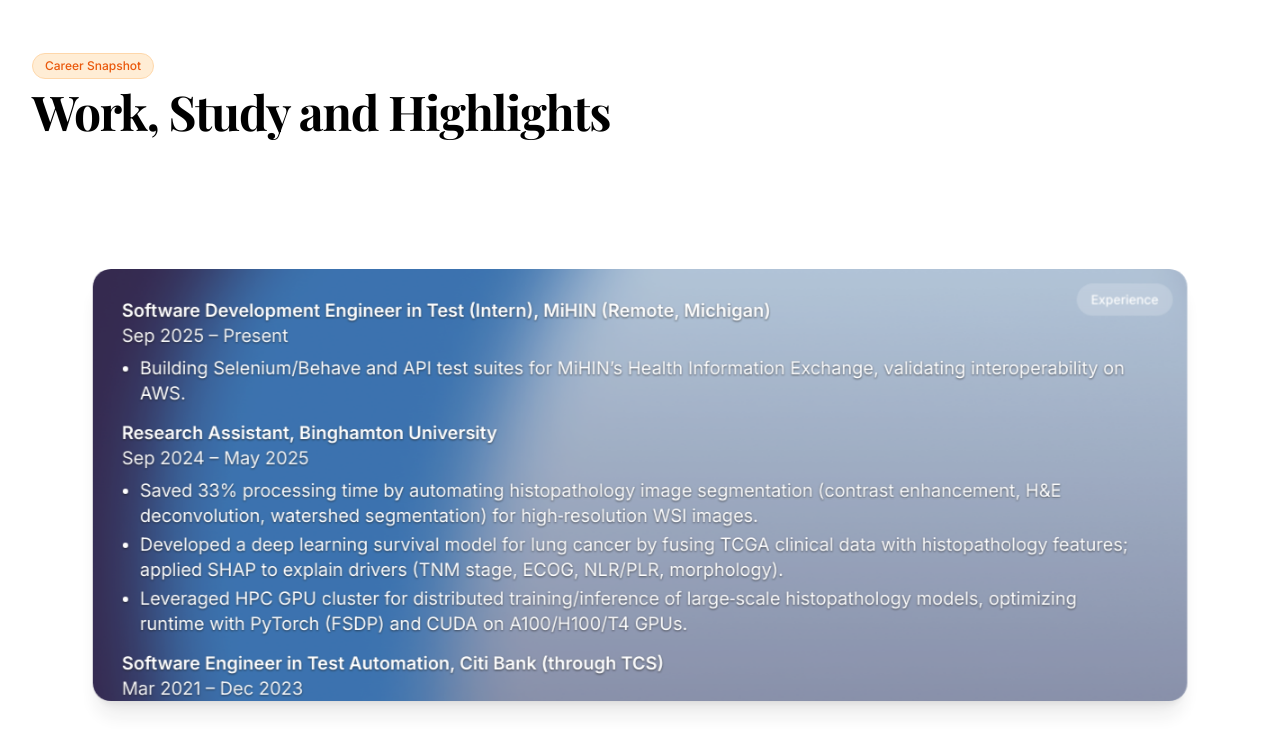
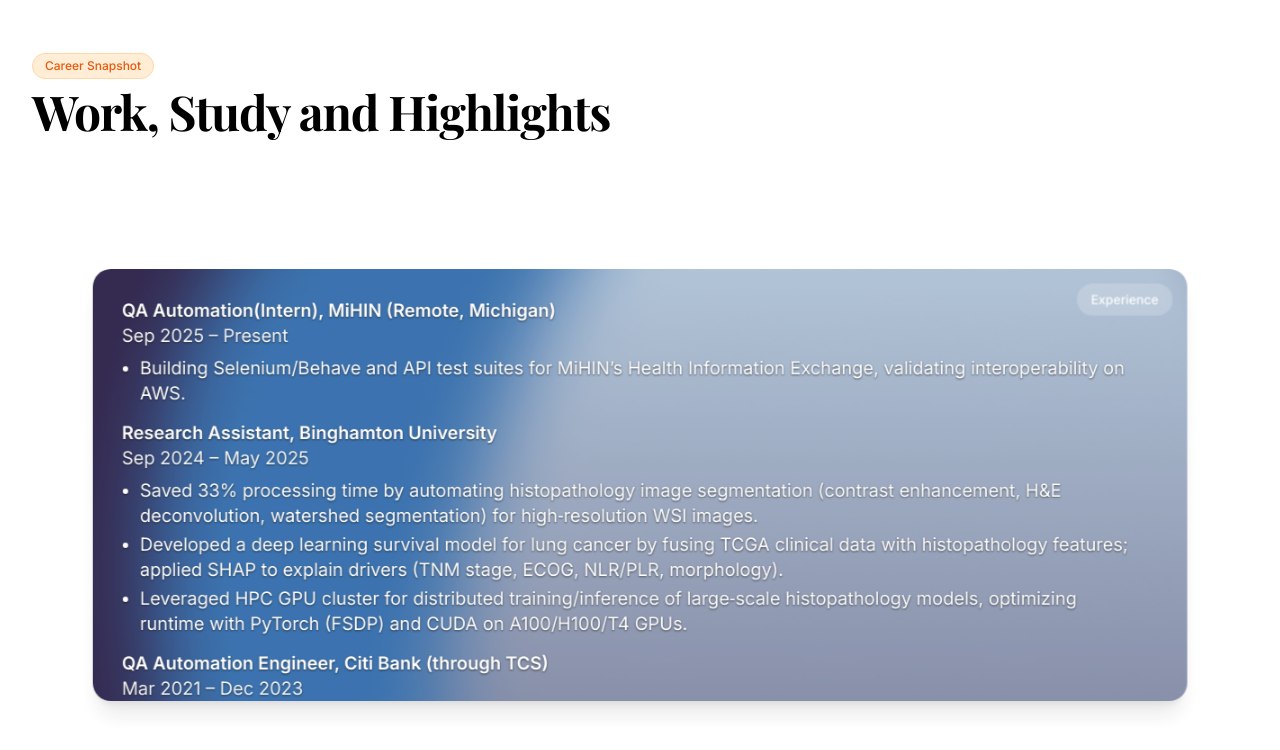
Before and after one commit to prakashnalubolu/Saiprakash_Nalubolu_Portfolio, a React (Vite) app: page / in a window 1280 px wide. Shown: the part 803-1553 px from the top of the page. Built offline with nearby package versions, Linux system fonts and the light colour scheme; a web font is replaced by a local one.

Commit message:
Update JT

```diff
--- a/src/components/HumanoidSection.tsx
+++ b/src/components/HumanoidSection.tsx
@@ -140,7 +140,7 @@
                 <div className="w-full pr-2 md:pr-4">
                   <div className="space-y-4 text-white text-lg sm:text-xl leading-relaxed drop-shadow-[0_1px_1px_rgba(0,0,0,0.65)]">
                     <div>
-                      <p className="font-semibold text-white">Software Development Engineer in Test (Intern), MiHIN (Remote, Michigan)</p>
+                      <p className="font-semibold text-white">QA Automation(Intern), MiHIN (Remote, Michigan)</p>
                       <p className="text-white/95">Sep 2025 – Present</p>
                       <ul className="list-disc pl-5 mt-2 space-y-1">
                         <li>Building Selenium/Behave and API test suites for MiHIN’s Health Information Exchange, validating interoperability on AWS.</li>
@@ -156,7 +156,7 @@
                       </ul>
                     </div>
                     <div>
-                      <p className="font-semibold text-white">Software Engineer in Test Automation, Citi Bank (through TCS)</p>
+                      <p className="font-semibold text-white">QA Automation Engineer, Citi Bank (through TCS)</p>
                       <p className="text-white/95">Mar 2021 – Dec 2023</p>
                       <ul className="list-disc pl-5 mt-2 space-y-1">
                         <li>Boosted automation coverage from 66% to 87% by engineering Selenium Java frameworks with Cucumber (BDD) and embedding into Jenkins/Maven CI/CD pipelines.</li>
```
